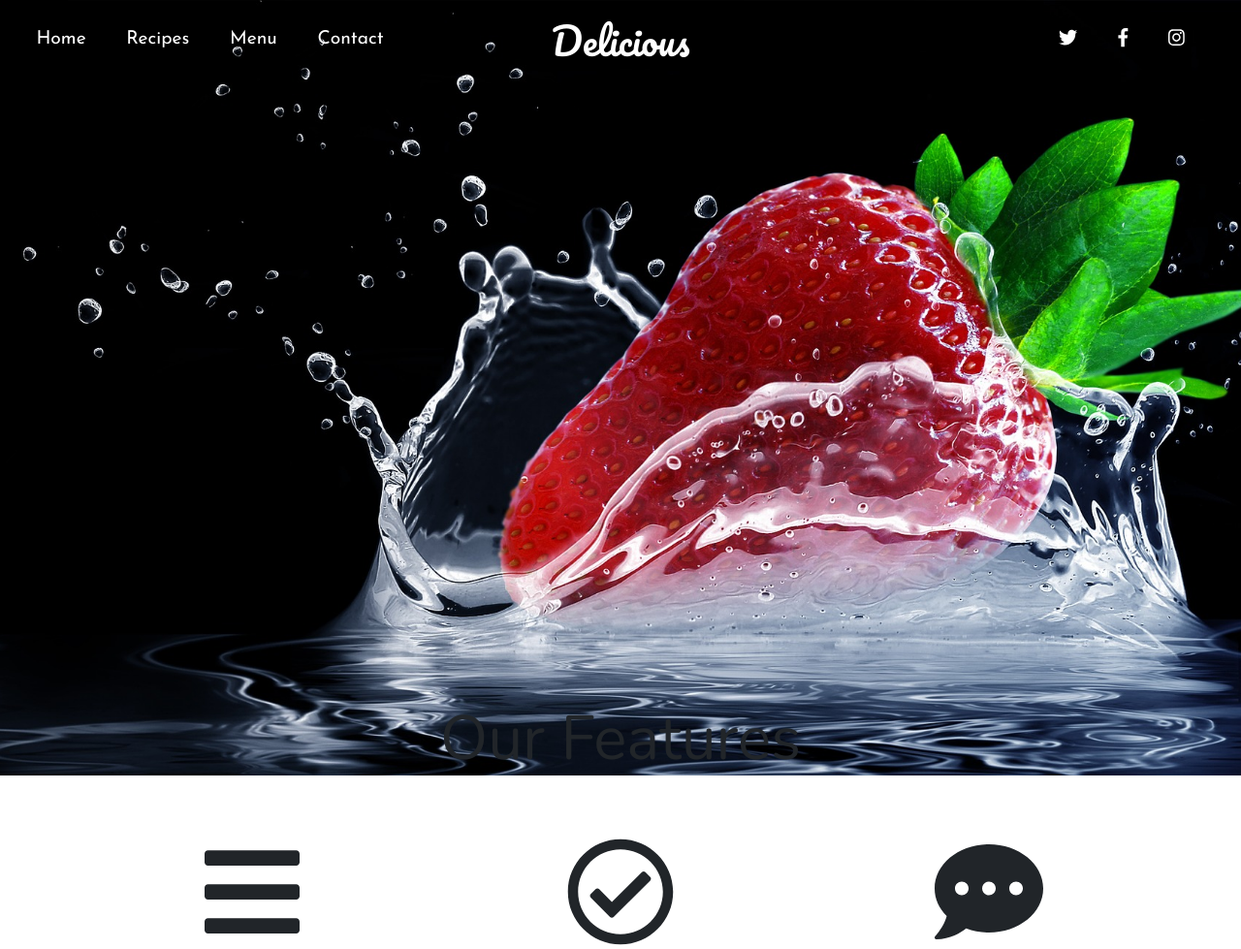
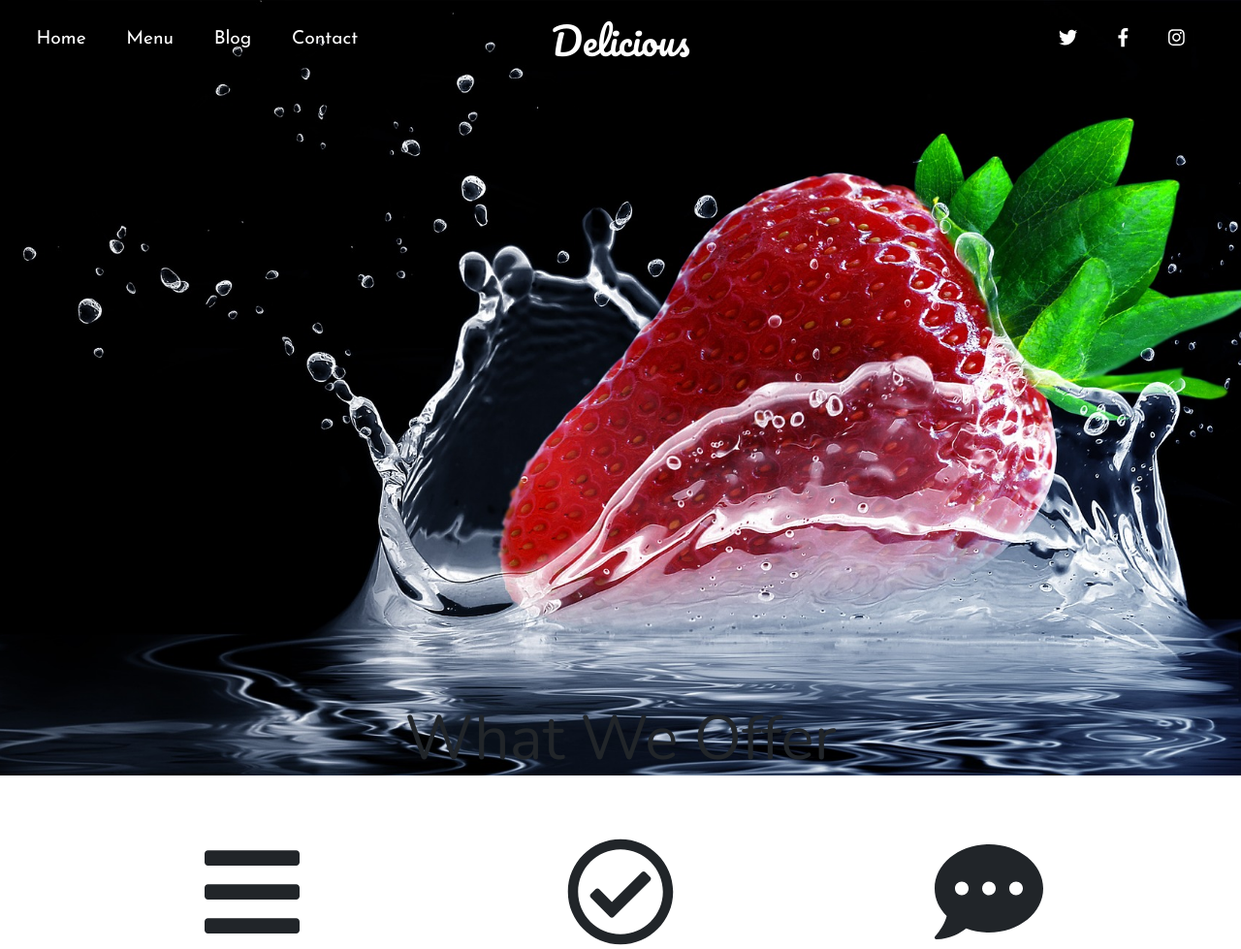
Before and after one commit to dmjfk/mysite, a Django app: page / in a window 1280 px wide. Shown: the top 979 px of the page at 97% size. Run offline with Django 3.2, Linux system fonts and the light colour scheme; some libraries are stand-ins or nearby versions.

Commit message:
Text editing

```diff
--- a/personal/templates/personal/home.html
+++ b/personal/templates/personal/home.html
@@ -20,7 +20,7 @@
 
 {% block content %}
 <div class="container content text-center">
-  <h1>Our Features</h1>
+  <h1>What We Offer</h1>
 </div>
 
 <div class="container text-center">
--- a/personal/templates/personal/navbar.html
+++ b/personal/templates/personal/navbar.html
@@ -9,10 +9,10 @@
                     <a class="nav-link pl-0" href="/">Home <span class="sr-only">Home</span></a>
                 </li>
                 <li class="nav-item">
-                    <a class="nav-link" href="/blog/">Recipes</a>
+                    <a class="nav-link" href="/services/">Menu</a>
                 </li>
                 <li class="nav-item">
-                    <a class="nav-link" href="/services/">Menu</a>
+                    <a class="nav-link" href="/blog/">Blog</a>
                 </li>
                 <li class="nav-item">
                     <a class="nav-link" href="/contact/">Contact</a>
```
